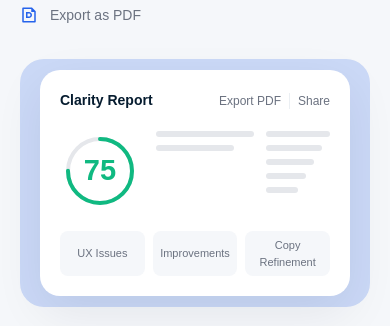
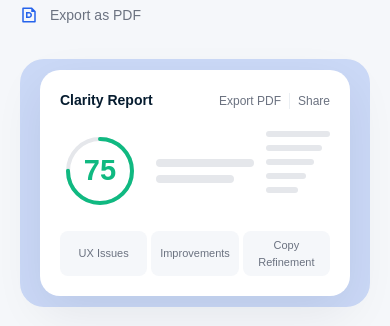
Before and after one commit to samarenkovdmitry/Klynt, a Next.js app: page / in a window 390 px wide. Shown: the part 3800-4126 px from the top of the page. Built offline with nearby package versions, Linux system fonts and the light colour scheme; no server answers; a web font is replaced by a local one.

Commit message:
Style fixes

```diff
--- a/components/landing-test/LandingTestHowItWorks.tsx
+++ b/components/landing-test/LandingTestHowItWorks.tsx
@@ -137,12 +137,12 @@ function StepVisual({ index }: { index: number }) {
             <span>Share</span>
           </div>
         </div>
-        <div className="mt-5 flex items-start gap-4">
+        <div className="mt-5 flex items-stretch gap-4">
           <ReviewReportScoreRing />
-          <div className="flex min-w-0 flex-1 items-start gap-3">
-            <div className="flex-1 space-y-2">
-              <div className="h-1.5 w-full rounded-full bg-[#E5E7EB]" />
-              <div className="h-1.5 w-[80%] rounded-full bg-[#E5E7EB]" />
+          <div className="flex min-w-0 flex-1 items-stretch gap-3">
+            <div className="flex flex-1 flex-col justify-center gap-2">
+              <div className="h-2 w-full rounded-full bg-[#E5E7EB]" />
+              <div className="h-2 w-[80%] rounded-full bg-[#E5E7EB]" />
             </div>
             <div className="space-y-2">
               <div className="h-1.5 w-16 rounded-full bg-[#E5E7EB]" />
@@ -153,7 +153,7 @@ function StepVisual({ index }: { index: number }) {
             </div>
           </div>
         </div>
-        <div className="mt-5 grid grid-cols-3 gap-2">
+        <div className="mt-5 grid grid-cols-3 gap-1 md:gap-2">
           {["UX Issues", "Improvements", "Copy Refinement"].map((tag) => (
             <span
               key={tag}
--- a/components/landing-test/LandingTestInsideReport.tsx
+++ b/components/landing-test/LandingTestInsideReport.tsx
@@ -41,7 +41,7 @@ export function LandingTestInsideReport() {
               key={item.title}
               className={[
                 "relative rounded-[20px] border border-[#EBEFF3] bg-white px-5 py-5 shadow-[0_16px_48px_rgba(6,28,47,0.06)] md:rounded-[28px] md:px-8 md:py-6",
-                index > 0 ? "-mt-12" : "",
+                index > 0 ? "-mt-8 md:-mt-12" : "",
               ].join(" ")}
               style={{ zIndex: index + 1 }}
             >
@@ -51,7 +51,12 @@ export function LandingTestInsideReport() {
                     {index + 1}
                   </span>
                   <div>
-                    <h3 className="text-[18px] font-semibold tracking-[-0.02em] text-[#061C2F]">
+                    <h3
+                      className={[
+                        "text-[18px] font-semibold tracking-[-0.02em] text-[#061C2F]",
+                        index === 0 ? "line-clamp-1 md:line-clamp-none" : "",
+                      ].join(" ")}
+                    >
                       {item.title}
                     </h3>
                     {item.tags ? (
--- a/components/report/reportStyles.ts
+++ b/components/report/reportStyles.ts
@@ -8,7 +8,7 @@ export const REPORT_CARD_CLASS_ANIMATED =
   "rounded-[28px] border border-[var(--stroke-light)] bg-white px-5 py-6 transition-all duration-200 hover:-translate-y-[1px] hover:shadow-[0_10px_30px_rgba(0,0,0,0.06)] md:px-8";
 
 export const REPORT_ITEM_TITLE_CLASS =
-  "text-[20px] font-medium leading-[1.45] tracking-[-0.02em] text-[var(--ink-primary)] md:max-w-[75%] md:text-[22px] md:leading-[1.5]";
+  "text-[20px] font-medium leading-[1.45] tracking-[-0.02em] text-[var(--ink-primary)] md:max-w-[85%] md:text-[22px] md:leading-[1.5]";
 
 export const REPORT_ACTION_BUTTON_CLASS =
   "flex flex-1 items-center justify-center gap-2 rounded-2xl border border-[var(--stroke-light)] bg-white px-4 py-3 text-[14px] font-medium text-[var(--ink-primary)] transition-colors duration-200 hover:border-[rgba(20,168,232,0.25)] hover:bg-[#F8FBFF] md:flex-none md:rounded-full md:px-5";
```
